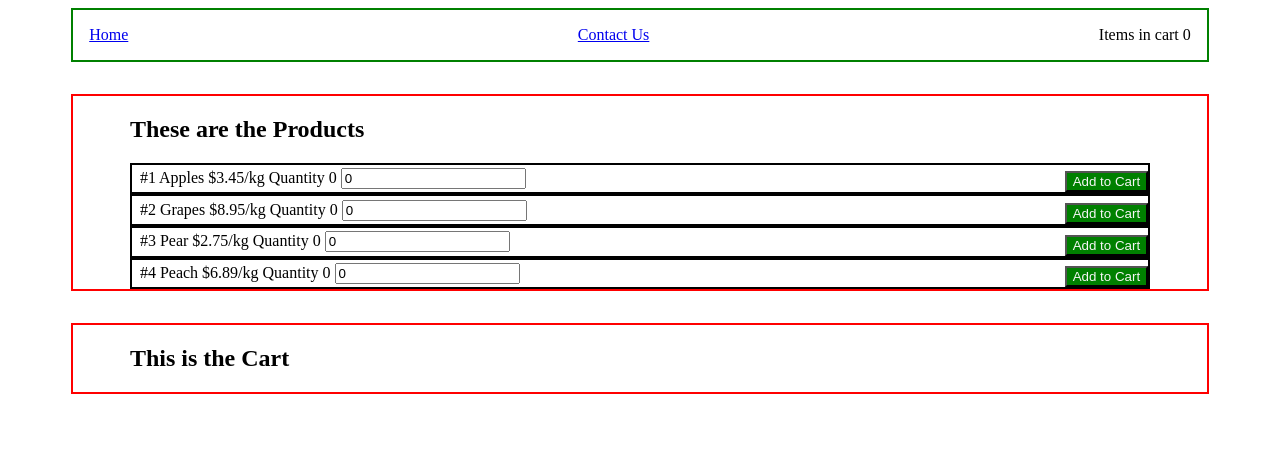
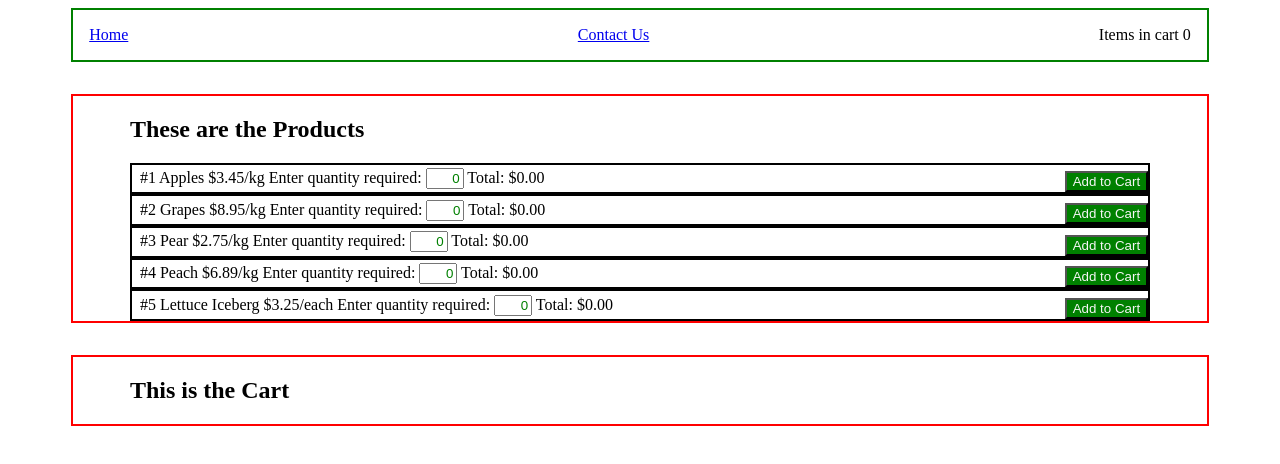
Before and after one commit to thefoxboxman/OrderForm, a Svelte app: page / in a window 1280 px wide. Shown: the top 464 px of the page. Built offline with nearby package versions, Linux system fonts and the light colour scheme; the HTML template or start-up script is replaced by a standard one.

Commit message:
Pricing and buying units working

```diff
--- a/src/Components/OrderedItems.svelte
+++ b/src/Components/OrderedItems.svelte
@@ -16,6 +16,11 @@
     padding-left: 0.5em;
     border: 2px solid black;
   }
+  input {
+    width: 50px;
+    color: red;
+    text-align: center;
+  }
   .btn {
     margin-top: 0.5em;
     background-color: orangered;
@@ -26,8 +31,14 @@
 
 <div class="orderItem">
   <div>
-    #{Item.sku} {Item.name} ${Item.price}/{Item.unit} Quantity {Item.quantity}
-    <input bind:value={Item.quantity} />
+    #{Item.sku} {Item.name} ${Item.price}/{Item.unit}
+    <div>
+      Quantity Ordered: {Item.quantity} Total: ${(Item.quantity * Item.price).toFixed(2)}
+    </div>
+    <div>
+      Change Quantity:
+      <input bind:value={Item.quantity} />
+    </div>
   </div>
   <button class="btn" on:click={removeItem}>Remove from Cart</button>
 </div>
--- a/src/Components/Product.svelte
+++ b/src/Components/Product.svelte
@@ -5,13 +5,14 @@
   const buyProduct = () => {
     for (let item of $orderedItems) {
       if (item.sku == product.sku) {
-        item.quantity++
+        item.quantity = product.quantity
         $orderedItems = $orderedItems
         return
       }
     }
-    // product.quantity = 1
+
     $orderedItems = [...$orderedItems, product]
+    // document.getElementById("buyButton").innerText = "Update Cart"
   }
 </script>
 
@@ -24,8 +25,13 @@
     padding-left: 0.5em;
     border: 2px solid black;
   }
+  input {
+    width: 30px;
+    color: green;
+    text-align: right;
+  }
 
-  .btn {
+  #buyButton {
     margin-top: 0.5em;
     background-color: green;
     color: whitesmoke;
@@ -35,10 +41,20 @@
 
 <div class="product">
   <div class="item">
-    #{product.sku} {product.name} ${product.price}/{product.unit} Quantity {product.quantity}
-    <input bind:value={product.quantity} />
+    {#if product.unit == 'kg'}
+      #{product.sku} {product.name} ${product.price}/{product.unit} Enter
+      quantity required:
+      <input bind:value={product.quantity} />
+      Total: ${(product.quantity * product.price).toFixed(2)}
+    {:else}
+      #{product.sku} {product.name} ${product.price}/{product.unit} Enter
+      quantity required:
+      <input bind:value={product.quantity} />
+      Total: ${(product.quantity * product.price).toFixed(2)}
+    {/if}
+
   </div>
 
-  <button class="btn" on:click={buyProduct}>Add to Cart</button>
+  <button id="buyButton" class="btn" on:click={buyProduct}>Add to Cart</button>
 
 </div>
--- a/src/products.js
+++ b/src/products.js
@@ -5,4 +5,5 @@ export let products = writable([
   { sku: 2, name: "Grapes", unit: "kg", price: 8.95, quantity: 0 },
   { sku: 3, name: "Pear", unit: "kg", price: 2.75, quantity: 0 },
   { sku: 4, name: "Peach", unit: "kg", price: 6.89, quantity: 0 },
+  { sku: 5, name: "Lettuce Iceberg", unit: "each", price: 3.25, quantity: 0 },
 ])
```
